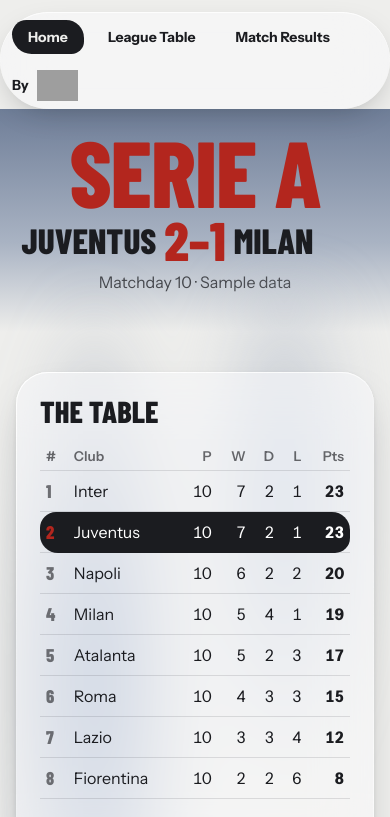
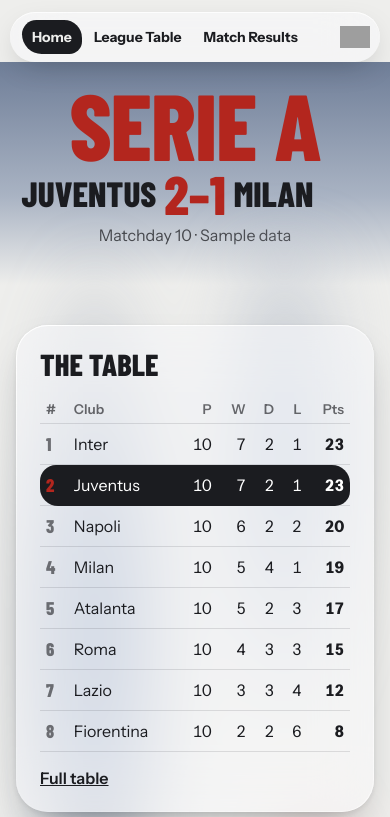
Before and after one commit to salahraja/football-scores, a Vue app: page / in a window 390 px wide. Shown: the top 817 px of the page. Built offline with nearby package versions, Linux system fonts and the light colour scheme; grey boxes are pictures that could not be loaded.

Commit message:
Phone nav: one glass row; the avatar steps aside under 360px

```diff
--- a/src/styles/base.css
+++ b/src/styles/base.css
@@ -128,3 +128,10 @@ code { font-family: var(--font-mono); font-weight: 700; }
 .more { display: inline-block; margin-top: var(--space-3); font-weight: 600; color: inherit; }
 .slot { margin: 0; border: 1.5px dashed currentColor; border-radius: 22px 30px 20px 28px; padding: var(--space-3); opacity: 0.85; }
 @media (max-width: 860px) { .board__grid { grid-template-columns: minmax(0, 1fr); } }
+/* a phone: the glass nav stays one row (the avatar without its label) */
+@media (max-width: 560px) {
+  .navbar { flex-wrap: nowrap; gap: 6px; margin-inline: 10px; }
+  .links { flex-wrap: nowrap; gap: 2px; } .links a { padding: 8px 10px; white-space: nowrap; }
+  .by span { display: none; } .by img { width: 30px; height: auto; }
+}
+@media (max-width: 360px) { .by { display: none; } }
```
